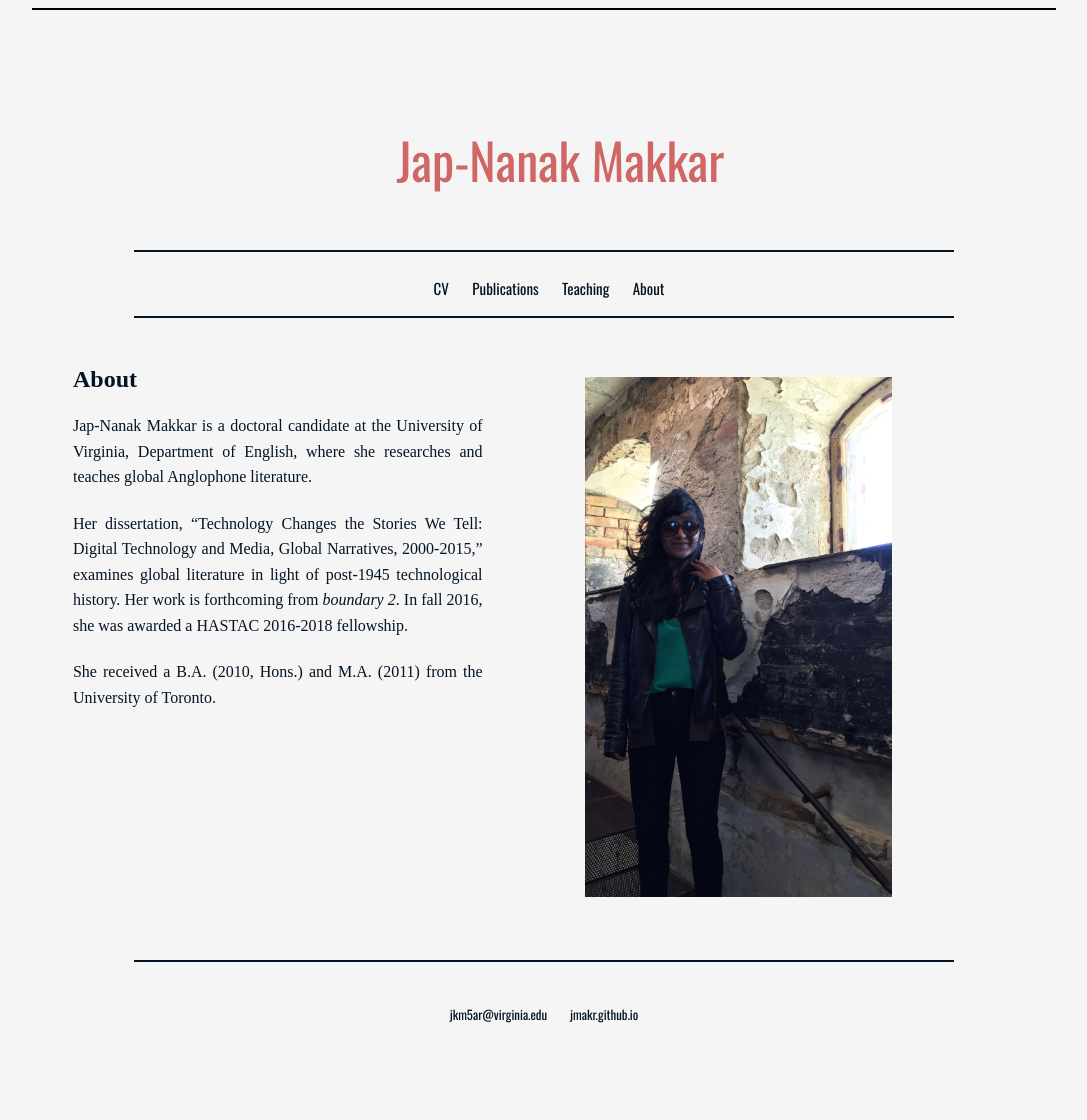
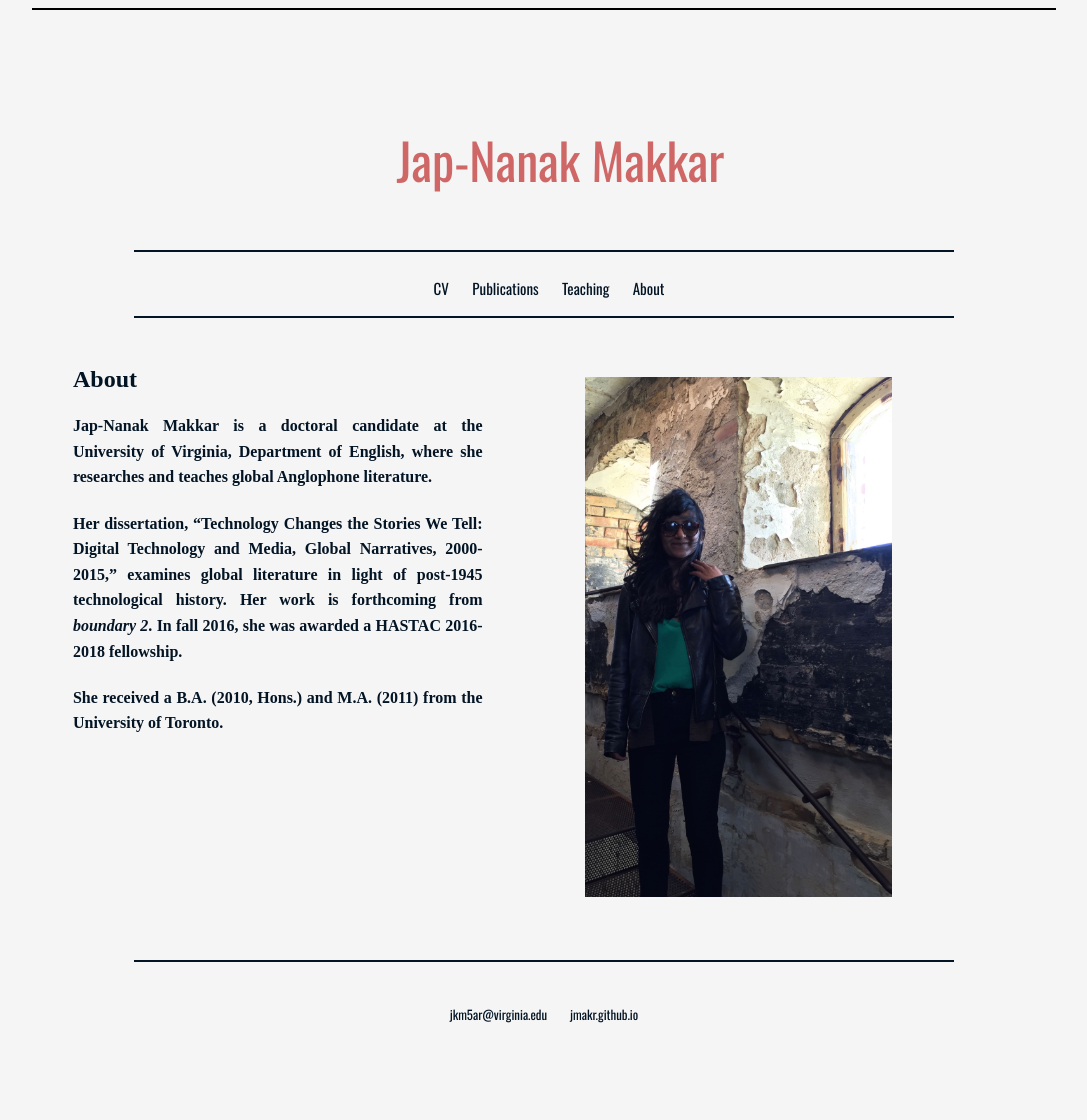
Before and after one commit to jmakr/jmakr.github.io, a Jekyll site: the page built from index.html, in a window 1280 px wide. Shown: the whole page, without its empty margins (96-1183 px from the left). Built offline with Jekyll 4.4.1, drawn with Linux system fonts in a browser that asks for light colours; some web fonts are replaced.

Commit message:
Update main.css

```diff
--- a/css/main.css
+++ b/css/main.css
@@ -145,7 +145,7 @@ h3 {
 }
 p {
     font-family: 'Rasa', serif;
-	font-weight: 400;
+	font-weight: 600;
     font-size: 1.0em;
     line-height: 1.6em;
     color: #333;
@@ -196,7 +196,7 @@ p {
 p2 {
     display:block;
     font-family: 'Rasa', serif;
-	font-weight: 400;
+	font-weight: 600;
     font-size: 1.0em;
     line-height: 1.6em;
     color: #031424; /* ultramarine */
```
